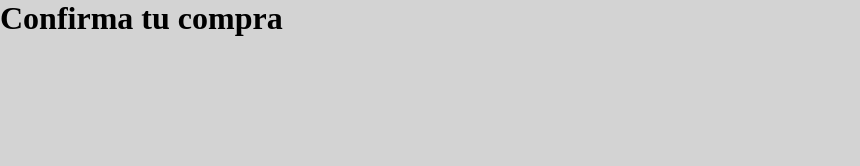
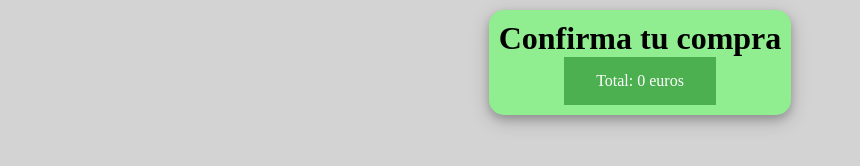
Before and after one commit to AsterixKo/jquery-ejercicio-carrito-compra, a plain HTML site: page index.html in a window 1280 px wide. Both pictures are taken after a click on the button "Comprar". Shown: the whole page, without its empty margins (0-860 px from the left). Drawn offline with nearby package versions, Linux system fonts and the light colour scheme.

Commit message:
Añadir total y algún estilo

```diff
--- a/css/style.css
+++ b/css/style.css
@@ -8,9 +8,11 @@ body {
     background-color: lightgray;
 }
 
-.compra-container {
+.compra-container,
+.confirmacion-container {
     display: flex;
     justify-content: center;
+    margin-top: 10px;
 }
 
 .compra-internal {
@@ -21,7 +23,39 @@ body {
     box-shadow: 0 4px 8px 0 rgba(0, 0, 0, 0.2), 0 6px 20px 0 rgba(0, 0, 0, 0.19);
     text-align: center;
 }
-.input-labels{
+
+.input-labels {
     font-weight: bold;
     font-size: 1.3em;
 }
+
+.confirmacion-internal {
+    background-color: lightgreen;
+    max-width: 600px;
+    padding: 10px;
+    border-radius: 15px;
+    box-shadow: 0 4px 8px 0 rgba(0, 0, 0, 0.2), 0 6px 20px 0 rgba(0, 0, 0, 0.19);
+    text-align: center;
+}
+
+.precio-total {
+    background-color: #4CAF50;
+    border: none;
+    color: white;
+    padding: 15px 32px;
+    text-align: center;
+    text-decoration: none;
+    display: inline-block;
+    font-size: 16px;
+}
+
+.button-comprar {
+    background-color: #008CBA;
+    border: none;
+    color: white;
+    padding: 15px 32px;
+    text-align: center;
+    text-decoration: none;
+    display: inline-block;
+    font-size: 16px;
+}
--- a/index.html
+++ b/index.html
@@ -14,25 +14,28 @@
         <div class="compra-internal">
             <h1>Compra tus productos</h1>
             <form>
-                <label class="input-labels"><input type="checkbox" id="cbox1" value="first_checkbox"> Chocolate</label><br>
+                <label class="input-labels"><input type="checkbox" id="cbox1" value="first_checkbox">
+                    Chocolate</label><br>
                 <p>Cantidad:</p>
                 <input type="number" id="cantidad1" value="0" min="0" /><br>
                 <p>Precio:</p>
                 <input id="precio1" disabled value="3" />€<br><br>
 
-                <label class="input-labels"><input type="checkbox" id="cbox2" value="second_checkbox"> Chicles</label><br>
+                <label class="input-labels"><input type="checkbox" id="cbox2" value="second_checkbox">
+                    Chicles</label><br>
                 <p>Cantidad:</p>
                 <input type="number" id="cantidad2" value="0" min="0" /><br>
                 <p>Precio:</p>
                 <input id="precio2" disabled value="2" />€<br><br>
 
-                <label class="input-labels"><input type="checkbox" id="cbox3" value="third_checkbox"> Caramelos</label><br>
+                <label class="input-labels"><input type="checkbox" id="cbox3" value="third_checkbox">
+                    Caramelos</label><br>
                 <p>Cantidad:</p>
                 <input type="number" id="cantidad3" value="0" min="0" /><br>
                 <p>Precio:</p>
                 <input id="precio3" disabled value="5" />€<br><br>
 
-                <button type="button" onclick="comprar();">Comprar</button>
+                <button type="button" class="button-comprar" onclick="comprar();">Comprar</button>
             </form>
         </div>
     </div>
@@ -76,21 +79,26 @@
                 precioTotal = precioTotal + (cantidad3 * precio3);
                 console.log('precioTotal:', precioTotal);
             }
-            let divConfirmacion = `<div id="confirmacion"><h1>Confirma tu compra</h1>`;
-                if($('#cbox1').is(":checked")){
+            let divConfirmacion =
+                `<div id="confirmacion" class="confirmacion-container"><div class="confirmacion-internal"><h1>Confirma tu compra</h1>`;
+            if ($('#cbox1').is(":checked")) {
                 divConfirmacion = divConfirmacion + `<h2 class="producto-confirmado-titulo">Chocolate</h2>`;
-                    divConfirmacion = divConfirmacion + `<p class="producto-confirmado-cuenta-individual">${cantidad1} * ${precio1} = ${cantidad1 * precio1} euros</p><br><br>`;
+                divConfirmacion = divConfirmacion +
+                    `<p class="producto-confirmado-cuenta-individual">${cantidad1} * ${precio1} = ${cantidad1 * precio1} euros</p><br><br>`;
             }
-                if($('#cbox2').is(":checked")){
+            if ($('#cbox2').is(":checked")) {
                 divConfirmacion = divConfirmacion + `<h2 class="producto-confirmado-titulo">Chicles</h2>`;
-                    divConfirmacion = divConfirmacion + `<p class="producto-confirmado-cuenta-individual">${cantidad2} * ${precio2} = ${cantidad2 * precio2} euros</p><br><br>`;
+                divConfirmacion = divConfirmacion +
+                    `<p class="producto-confirmado-cuenta-individual">${cantidad2} * ${precio2} = ${cantidad2 * precio2} euros</p><br><br>`;
             }
-                if($('#cbox3').is(":checked")){
+            if ($('#cbox3').is(":checked")) {
                 divConfirmacion = divConfirmacion + `<h2 class="producto-confirmado-titulo">Caramelos</h2>`;
-                    divConfirmacion = divConfirmacion + `<p class="producto-confirmado-cuenta-individual">${cantidad3} * ${precio3} = ${cantidad3 * precio3} euros</p><br><br>`;
+                divConfirmacion = divConfirmacion +
+                    `<p class="producto-confirmado-cuenta-individual">${cantidad3} * ${precio3} = ${cantidad3 * precio3} euros</p><br><br>`;
             }
 
-                divConfirmacion = divConfirmacion + `</div>`;
+            divConfirmacion = divConfirmacion + `<p class="precio-total">Total: ${precioTotal} euros</p>`;
+            divConfirmacion = divConfirmacion + `</div></div>`;
             // $('body').append(`<div id="confirmacion"><h1>Confirma tu compra</h1></div>`);
             $('#compra').remove();
             $('body').append(divConfirmacion);
```
Lines whose indentation alone changed are shown as unchanged.
